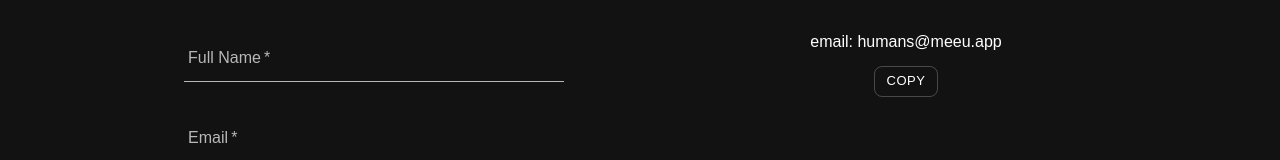
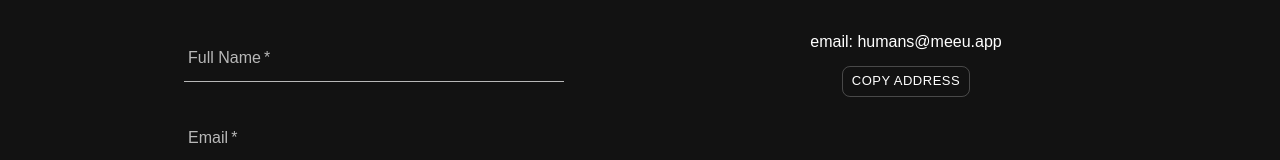
Before and after one commit to benbalderas/meeu-frontend, a React (Create React App) app: page /signup in a window 1280 px wide. Shown: the part 310-470 px from the top of the page. Built offline with nearby package versions, Linux system fonts and the light colour scheme; a web font is replaced by a local one.

Commit message:
Copy address script

```diff
--- a/src/components/forms/Signup/index.js
+++ b/src/components/forms/Signup/index.js
@@ -182,7 +182,7 @@ export default function Signup() {
                 size="small"
                 onClick={() => navigator.clipboard.writeText('humans@meeu.app')}
               >
-                Copy
+                Copy address
               </Button>
             </Box>
           </Box>
```
